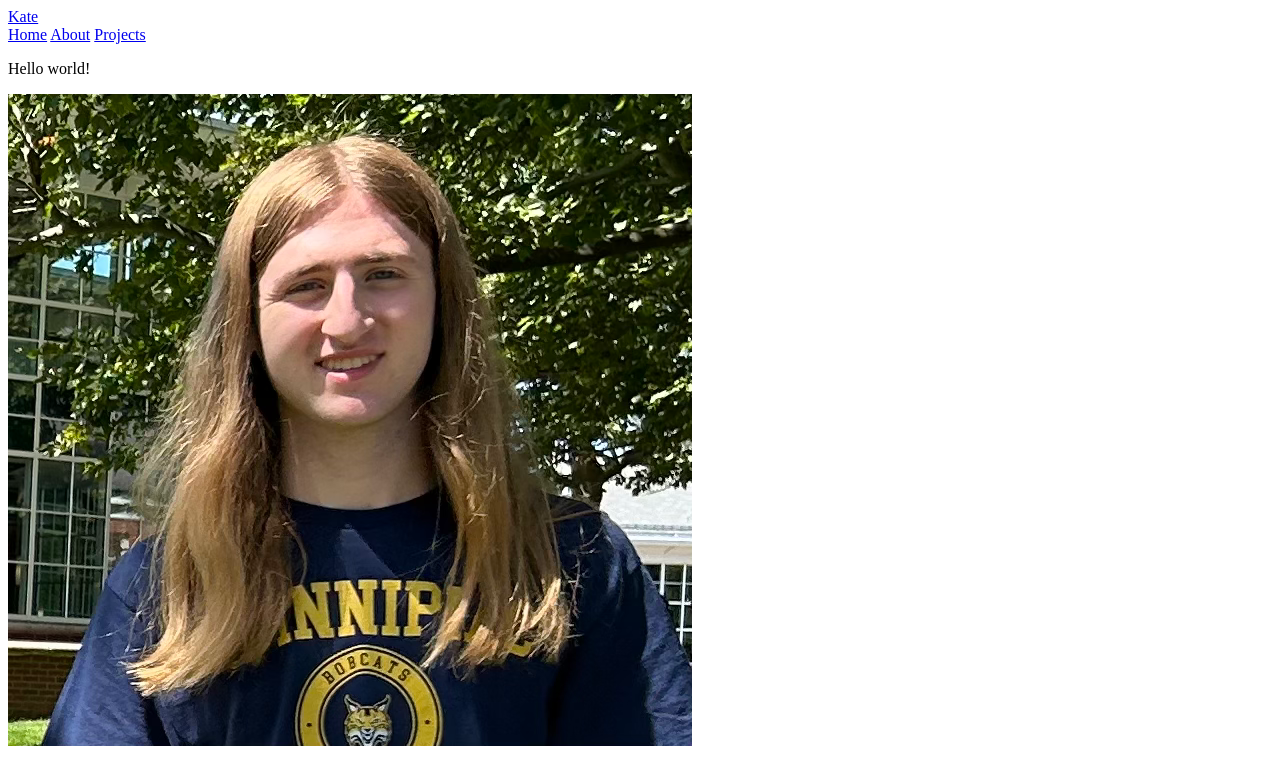
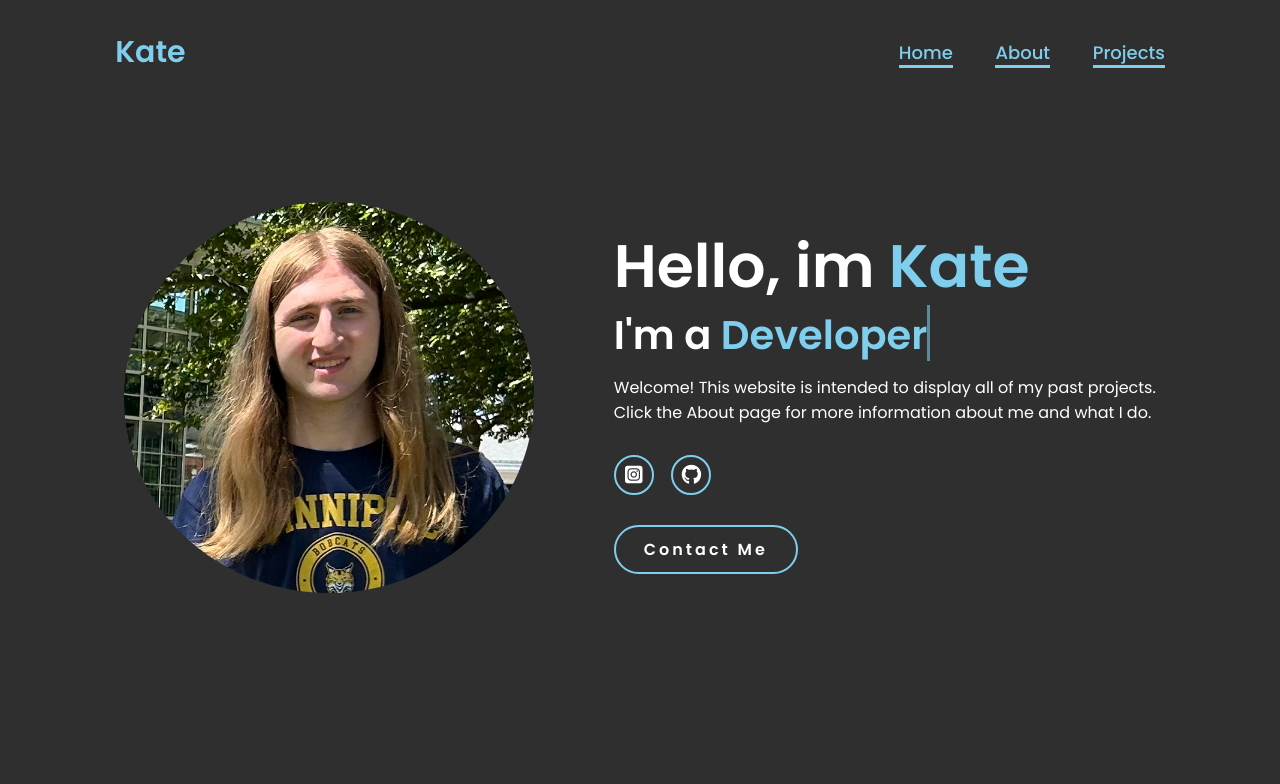
Before and after one commit to KFrancis05/kfrancis05.github.io, a plain HTML site: page index.html in a window 1280 px wide. Drawn offline with Linux system fonts and the light colour scheme.

Commit message:
About page

```diff
--- a/index.html
+++ b/index.html
@@ -3,6 +3,8 @@
     <head>
         <meta charset="UTF-8">
         <meta name="viewport" content="width=device-width, initial-scale=1.0">
+        <link rel="stylesheet" href="https://cdnjs.cloudflare.com/ajax/libs/font-awesome/6.5.2/css/all.min.css">
+        <link rel="stylesheet" href="style.css">
         <title>Kate Francis Portfolio</title>
     </head>
 
@@ -12,16 +14,26 @@
 
             <nav>
                 <a href="#" class="active">Home</a>
-                <a href="#" class="active">About</a>
+                <a href="about.html" class="active">About</a>
                 <a href="#" class="active">Projects</a>
             </nav>
 
         </header>
-        <p>Hello world!</p>
         <section class="home">
             <div class="home-img">
                 <img src="home.png" alt="">
             </div>
+            <div class="home-content">
+                <h1>Hello, im <span>Kate</span></h1>
+                <h3 class="typing-text">I'm a <span></span></h3>
+                <p>Welcome! This website is intended to display all of my past projects.</p>
+                <p>Click the About page for more information about me and what I do.</p>
+                <div class="social-icons">
+                    <a href="https://www.instagram.com/lunarsans_/"><i class="fa-brands fa-instagram-square"></i></a>
+                    <a href="https://github.com/KFrancis05"><i class="fa-brands fa-github"></i></a>
+                </div>
+                <a href="mailto:jgf0803@gmail.com" class="btn">Contact Me</a>
+            </div>
         </section>
     </body>
 </html>
--- /dev/null
+++ b/style.css
@@ -0,0 +1,263 @@
+@import url('https://fonts.googleapis.com/css2?family=Poppins:wght@100;200;300;400;500;600&display=swap');
+
+*{
+    margin: 0;
+    padding: 0;
+    box-sizing: border-box;
+    text-decoration: none;
+    border: none;
+    outline: none;
+    font-family: 'Poppins', sans-serif;
+}
+
+html{
+    font-size: 62.5%;
+}
+
+body{
+    width: 100%;
+    height: 100vh;
+    overflow-x: hidden;
+    background-color: rgb(47, 47, 47);
+    color: white;
+}
+
+header{
+    margin-top: 20px;
+    position: fixed;
+    top: 0;
+    left: 0;
+    width: 100%;
+    padding: 1rem 9%;
+    background-color: transparent;
+    filter: drop-shadow(10px);
+    display: flex;
+    justify-content: space-between;
+    align-items: center;
+    z-index: 100;
+}
+
+.logo{
+    font-size: 3rem;
+    color: #80ceed;
+    font-weight: 800;
+    cursor: pointer;
+    transition: 0.5s ease;
+}
+
+.logo:hover{
+    transform: scale(1.1);
+}
+
+nav a{
+    font-size: 1.8rem;
+    color: white;
+    margin-left: 4rem;
+    font-weight: 500;
+    transition: 0.3s ease;
+    border-bottom: 3px solid transparent;
+}
+
+nav a:hover,
+nav a.active{
+    color: #80ceed;
+    border-bottom: 3px solid #80ceed;
+}
+
+@media(max-width:995px){
+    nav{
+        position: absolute;
+        display: none;
+        top: 0;
+        right: 0;
+        width: 40%;
+        border-left: 3px solid #80ceed;
+        border-bottom: 3px solid #80ceed;
+        border-bottom-left-radius: 2rem;
+        padding: 1rem solid;
+        background-color: #161616;
+        border-top: 0.1rem solid rgba(0,0,0,0.1);
+    }
+
+    nav.active{
+        display: block;
+    }
+
+    nav a{
+        display: block;
+        font-size: 2rem;
+        margin: 3rem 0;
+    }
+
+    nav a:hover,
+    nav a.active{
+        padding: 1rem;
+        border-radius: 0.5rem;
+        border-bottom: 0.5rem solid #80ceed;
+    }
+}
+
+section{
+    min-height: 100vh;
+    padding: 5rem 9% 5rem;
+}
+
+.home{
+    display: flex;
+    justify-content: center;
+    align-items: center;
+    gap: 8rem;
+    background-color: rgb(47, 47, 47);
+}
+
+.home .home-content h1{
+    font-size: 6rem;
+    font-weight: 700;
+    line-height: 1.3;
+}
+
+span{
+    color: #80ceed;
+}
+
+.home-content h3{
+    font-size: 4rem;
+    margin-bottom: 1rem;
+    font-weight: 700;
+}
+
+.home-content p{
+    font-size: 1.6rem;
+}
+
+.home-img{
+    border-radius: 50%;
+}
+
+.home-img img{
+    position: relative;
+    width: 32vw;
+    border-radius: 50%;
+    box-shadow: 0 0 25px solid #80ceed;
+    cursor: pointer;
+    transition: 0.2s linear;
+}
+
+.home-img img:hover{
+    font-size: 1.8rem;
+    font-weight: 500;
+}
+
+.social-icons a{
+    display: inline-flex;
+    justify-content: center;
+    align-items: center;
+    width: 4rem;
+    height: 4rem;
+    background-color: transparent;
+    border: 0.2rem solid #80ceed;
+    font-size: 2rem;
+    border-radius: 50%;
+    margin: 3rem 1.5rem 3rem 0;
+    transition: 0.3s ease;
+    color: #ffffff;
+}
+
+.social-icons a:hover{
+    color: rgb(47, 47, 47);
+    transform: scale(1.3) translateY(-5px);
+    background-color: #80ceed;
+    box-shadow: 0  0 25px #80ceed;
+}
+
+.btn{
+    display: inline-block;
+    padding: 1rem 2.8rem;
+    background-color: rgb(47, 47, 47);
+    border-radius: 4rem;
+    font-size: 1.6rem;
+    color: #ffffff;
+    letter-spacing: 0.3rem;
+    font-weight: 600;
+    border: 2px solid #80ceed;
+    transition: 0.3s ease;
+    cursor: pointer;
+}
+
+.btn:hover{
+    transform: scale3d(1.03);
+    background-color: #80ceed;
+    color: rgb(47, 47, 47);
+    box-shadow: 0 0 25px #80ceed;
+}
+
+.typing-text{
+    font-size: 34px;
+    font-weight: 600;
+    min-width: 280px;
+}
+
+.typing-text span{
+    position: relative;
+}
+
+.typing-text span::before{
+    content: "Software Developer";
+    color: #80ceed;
+    animation: words 30s infinite;
+}
+
+.typing-text span::after{
+    content: "";
+    background-color: rgb(47, 47, 47);
+    position: absolute;
+    width: calc(100% + 8px);
+    height: 100%;
+    border-left: 3px solid rgb(47, 47, 47);
+    right: -8;
+    animation: cursor 0.6s infinite;
+}
+
+@keyframes cursor{
+    to{
+        border-left: 3px solid #80ceed;
+    }
+}
+
+@keyframes words{
+    0%, 20%{
+        content: "Developer";
+    }
+    21%, 40%{
+        content: "Web Developer";
+    }
+    41%, 60%{
+        content: "Graphic Designer";
+    }
+}
+
+@media (max-width: 1000px){
+    .home{
+        gap: 4rem;
+    }
+}
+
+@media(max-width:995px){
+    .home{
+        flex-direction: column;
+        margin: 5rem 4rem;
+    }
+
+    .home .home-content h3{
+        font-size: 2.5rem;
+    }
+
+    .home-content h1{
+        font-size: 5rem;
+    }
+
+    .home-img img{
+        width: 70vw;
+        margin-top: 4rem;
+    }
+}
--- /dev/null
+++ b/style2.css
@@ -0,0 +1,267 @@
+@import url('https://fonts.googleapis.com/css2?family=Poppins:wght@100;200;300;400;500;600&display=swap');
+
+*{
+    margin: 0;
+    padding: 0;
+    box-sizing: border-box;
+    text-decoration: none;
+    border: none;
+    outline: none;
+    font-family: 'Poppins', sans-serif;
+}
+
+html{
+    font-size: 62.5%;
+}
+
+body{
+    width: 100%;
+    height: 100vh;
+    overflow-x: hidden;
+    background-color: rgb(47, 47, 47);
+    color: white;
+}
+
+header{
+    margin-top: 20px;
+    position: fixed;
+    top: 0;
+    left: 0;
+    width: 100%;
+    padding: 1rem 9%;
+    background-color: transparent;
+    filter: drop-shadow(10px);
+    display: flex;
+    justify-content: space-between;
+    align-items: center;
+    z-index: 100;
+}
+
+.logo{
+    font-size: 3rem;
+    color: #80ceed;
+    font-weight: 800;
+    cursor: pointer;
+    transition: 0.5s ease;
+}
+
+.logo:hover{
+    transform: scale(1.1);
+}
+
+nav a{
+    font-size: 1.8rem;
+    color: white;
+    margin-left: 4rem;
+    font-weight: 500;
+    transition: 0.3s ease;
+    border-bottom: 3px solid transparent;
+}
+
+nav a:hover,
+nav a.active{
+    color: #80ceed;
+    border-bottom: 3px solid #80ceed;
+}
+
+@media(max-width:995px){
+    nav{
+        position: absolute;
+        display: none;
+        top: 0;
+        right: 0;
+        width: 40%;
+        border-left: 3px solid #80ceed;
+        border-bottom: 3px solid #80ceed;
+        border-bottom-left-radius: 2rem;
+        padding: 1rem solid;
+        background-color: #161616;
+        border-top: 0.1rem solid rgba(0,0,0,0.1);
+    }
+
+    nav.active{
+        display: block;
+    }
+
+    nav a{
+        display: block;
+        font-size: 2rem;
+        margin: 3rem 0;
+    }
+
+    nav a:hover,
+    nav a.active{
+        padding: 1rem;
+        border-radius: 0.5rem;
+        border-bottom: 0.5rem solid #80ceed;
+    }
+}
+
+section{
+    min-height: 100vh;
+    padding: 5rem 9% 5rem;
+}
+
+.home{
+    display: flex;
+    justify-content: center;
+    align-items: center;
+    gap: 8rem;
+    background-color: rgb(47, 47, 47);
+}
+
+.home .home-content h1{
+    font-size: 6rem;
+    font-weight: 700;
+
+    padding-left: 11rem;
+}
+
+span{
+    color: #80ceed;
+}
+
+.home-content h3{
+    font-size: 4rem;
+    margin-bottom: 1rem;
+    font-weight: 700;
+}
+
+.home-content p{
+    font-size: 1.6rem;
+    margin-right:10rem;
+    line-height: 1.7;
+}
+
+.home-img{
+    border-radius: 5%;
+    margin-left: 5rem;
+}
+
+.home-img img{
+    position: relative;
+    width: 13vw;
+    border-radius: 5%;
+    box-shadow: 0 0 25px solid #80ceed;
+    cursor: pointer;
+    transition: 0.2s linear;
+}
+
+.home-img img:hover{
+    font-size: 1.8rem;
+    font-weight: 500;
+}
+
+.social-icons a{
+    display: inline-flex;
+    justify-content: center;
+    align-items: center;
+    width: 4rem;
+    height: 4rem;
+    background-color: transparent;
+    border: 0.2rem solid #80ceed;
+    font-size: 2rem;
+    border-radius: 50%;
+    margin: 3rem 1.5rem 3rem 0;
+    transition: 0.3s ease;
+    color: #ffffff;
+}
+
+.social-icons a:hover{
+    color: rgb(47, 47, 47);
+    transform: scale(1.3) translateY(-5px);
+    background-color: #80ceed;
+    box-shadow: 0  0 25px #80ceed;
+}
+
+.btn{
+    display: inline-block;
+    padding: 1rem 2.8rem;
+    background-color: rgb(47, 47, 47);
+    border-radius: 4rem;
+    font-size: 1.6rem;
+    color: #ffffff;
+    letter-spacing: 0.3rem;
+    font-weight: 600;
+    border: 2px solid #80ceed;
+    transition: 0.3s ease;
+    cursor: pointer;
+}
+
+.btn:hover{
+    transform: scale3d(1.03);
+    background-color: #80ceed;
+    color: rgb(47, 47, 47);
+    box-shadow: 0 0 25px #80ceed;
+}
+
+.typing-text{
+    font-size: 34px;
+    font-weight: 600;
+    min-width: 280px;
+}
+
+.typing-text span{
+    position: relative;
+}
+
+.typing-text span::before{
+    content: "Software Developer";
+    color: #80ceed;
+    animation: words 30s infinite;
+}
+
+.typing-text span::after{
+    content: "";
+    background-color: rgb(47, 47, 47);
+    position: absolute;
+    width: calc(100% + 8px);
+    height: 100%;
+    border-left: 3px solid rgb(47, 47, 47);
+    right: -8;
+    animation: cursor 0.6s infinite;
+}
+
+@keyframes cursor{
+    to{
+        border-left: 3px solid #80ceed;
+    }
+}
+
+@keyframes words{
+    0%, 20%{
+        content: "Developer";
+    }
+    21%, 40%{
+        content: "Web Developer";
+    }
+    41%, 60%{
+        content: "Graphic Designer";
+    }
+}
+
+@media (max-width: 1000px){
+    .home{
+        gap: 4rem;
+    }
+}
+
+@media(max-width:995px){
+    .home{
+        flex-direction: column;
+        margin: 5rem 4rem;
+    }
+
+    .home .home-content h3{
+        font-size: 2.5rem;
+    }
+
+    .home-content h1{
+        font-size: 5rem;
+    }
+
+    .home-img img{
+        width: 70vw;
+        margin-top: 4rem;
+    }
+}
```
Also changed, not shown: about.html (added, +33 -0 lines), friends.jpg (added), 5 other files.
